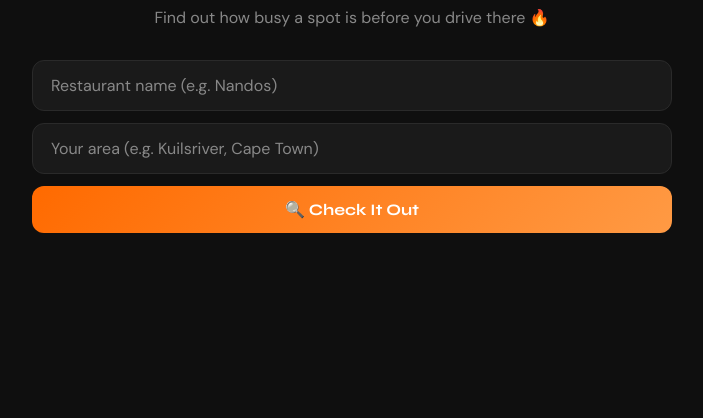
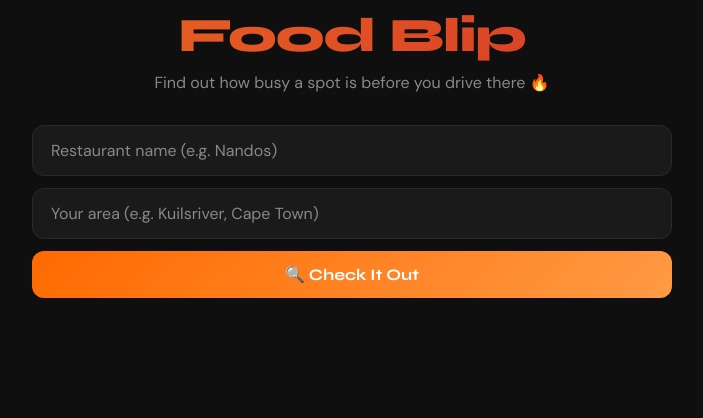
Before and after one commit to bournemust-rgb/foodblip, a Flask app: page / in a window 1280 px wide. Shown: the part 709-1127 px from the top of the page, without its empty margins (288-991 px from the left). Before the commit the page ends 942 px from the top, so only its background shows below. Run offline with Flask 3, Linux system fonts and the light colour scheme; some libraries are stand-ins or nearby versions.

Commit message:
New logo postimages and gradient title

```diff
--- a/templates/index.html
+++ b/templates/index.html
@@ -243,7 +243,8 @@
 
 
 <header>
-  <img src="https://i.imgur.com/GtqtLMy.jpeg?v=2" alt="Food Blip Logo" style="width:880px; max-width:100%; height:auto; object-fit:contain; margin:0 auto 8px; display:block;"/>
+  <img src="https://i.postimg.cc/HsNrmL41/logo-2-transp.png" alt="Food Blip Logo" style="width:880px; max-width:100%; height:auto; object-fit:contain; margin:0 auto 8px; display:block;"/>
+  <h1 style="font-family:'Syne',sans-serif; font-size:3rem; font-weight:800; background: linear-gradient(135deg, #F47B20, #CC2529); -webkit-background-clip:text; -webkit-text-fill-color:transparent; background-clip:text; letter-spacing:-1px; margin-bottom:8px;">Food Blip</h1>
   <p>Find out how busy a spot is before you drive there 🔥</p>
 </header>
 <div class="search-box">
```
